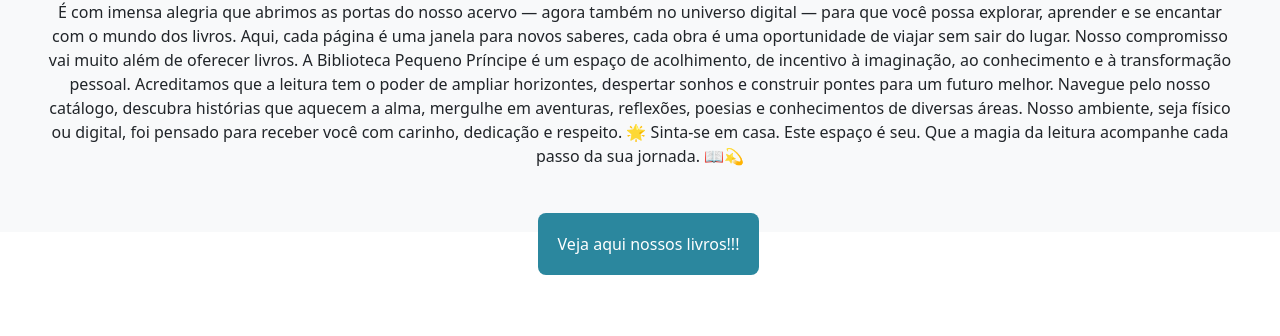
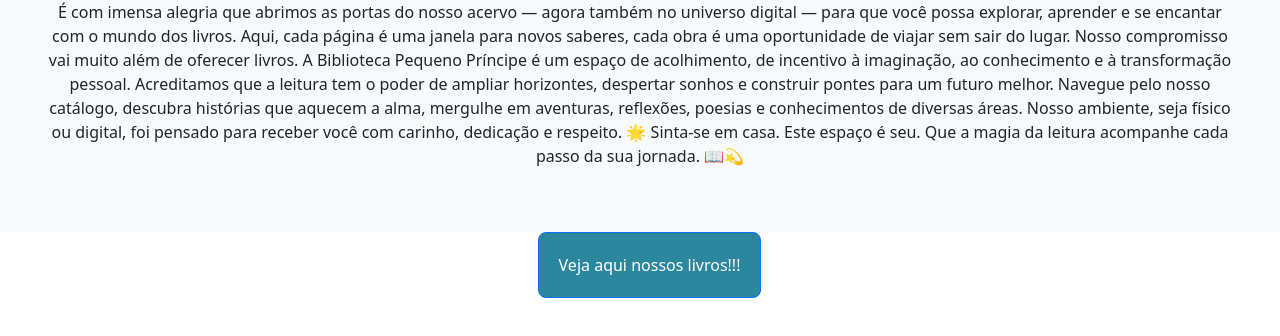
Before and after one commit to BernardoSgui/ProjeFinal-Biblioteca, a plain HTML site: page index.html in a window 1280 px wide. Shown: the part 408-744 px from the top of the page. Drawn offline with nearby package versions, Linux system fonts and the light colour scheme.

Commit message:
Atualizar o index.html

```diff
--- a/index.html
+++ b/index.html
@@ -29,6 +29,6 @@
 
 🌟 Sinta-se em casa. Este espaço é seu. Que a magia da leitura acompanhe cada passo da sua jornada. 📖💫</p>
   </header>
-  <a href="livros.html" id="button" class=""> Veja aqui nossos livros!!!</a>
+  <a href="livros.html" id="button" class="btn btn-primary"> Veja aqui nossos livros!!!</a>
 </body>
 </html>
```
